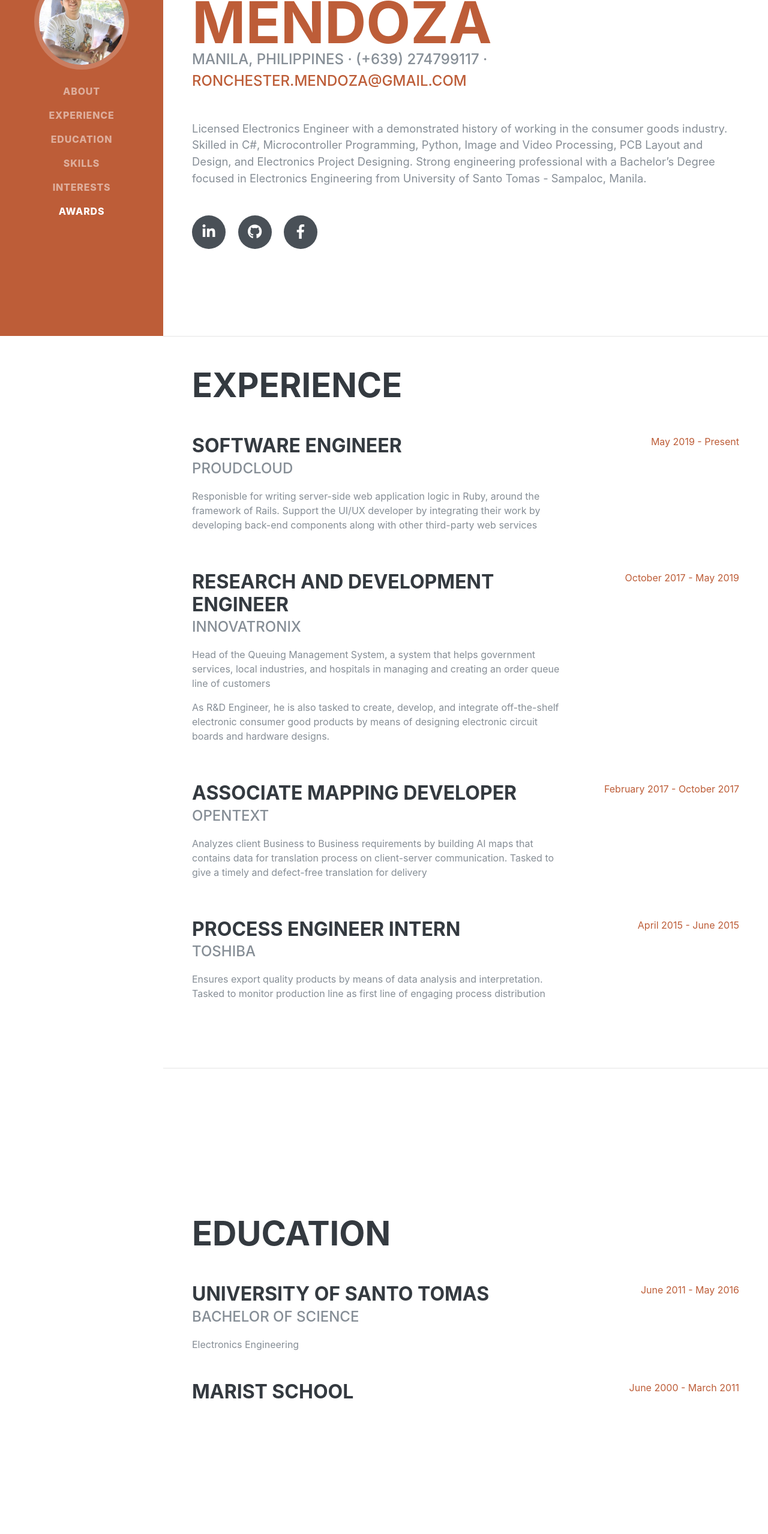
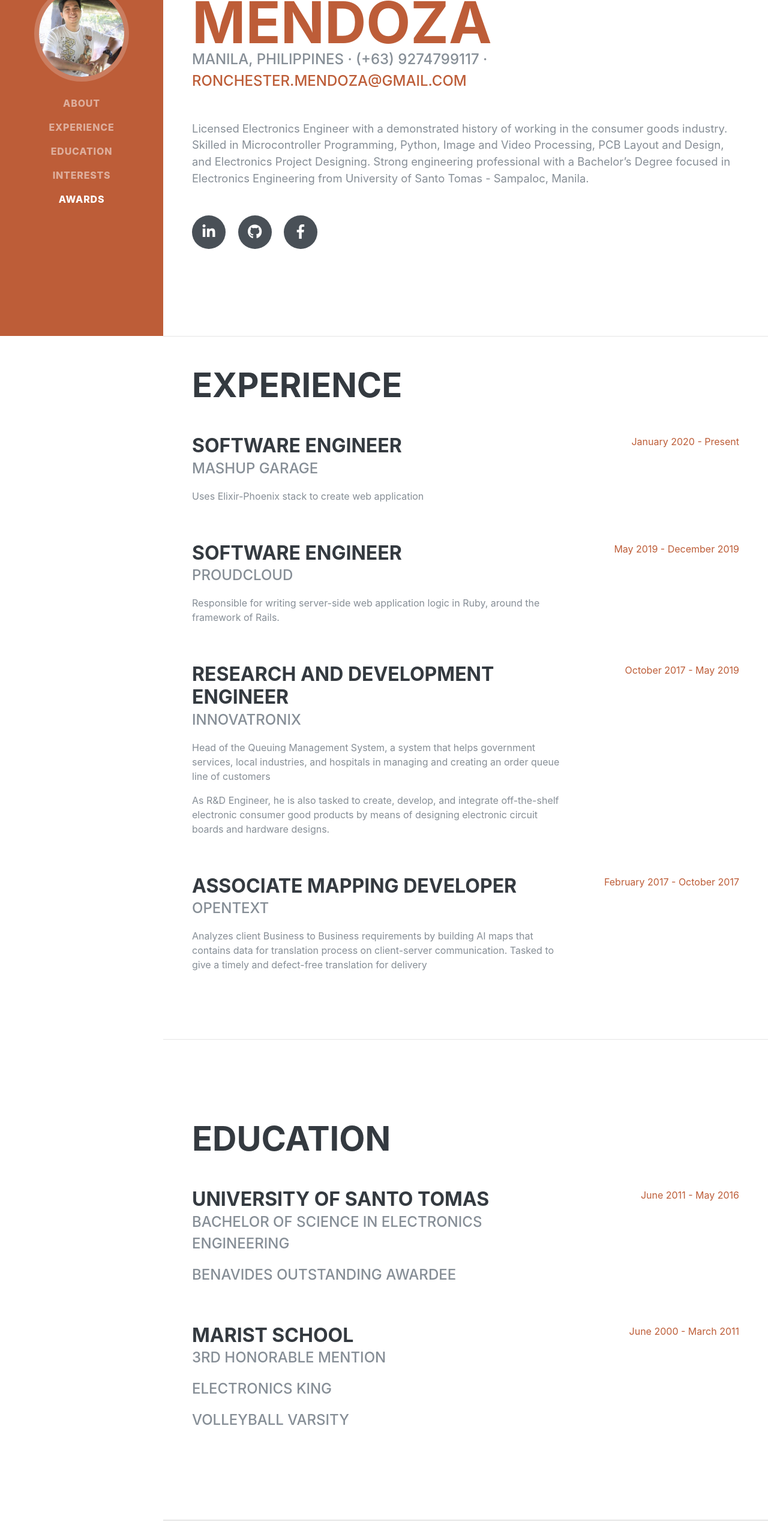
Before and after one commit to ronsigter/resume, a plain HTML site: page index.html in a window 1280 px wide. Shown: the part 240-2797 px from the top of the page at 60% size. Drawn offline with Linux system fonts and the light colour scheme; a web font is replaced by a local one.

Commit message:
Edits info

```diff
--- a/index.html
+++ b/index.html
@@ -1,38 +1,58 @@
 <!DOCTYPE html>
 <html lang="en">
-
   <head>
-
-    <meta charset="utf-8">
-    <meta name="viewport" content="width=device-width, initial-scale=1, shrink-to-fit=no">
-    <meta name="description" content="">
-    <meta name="author" content="">
+    <meta charset="utf-8" />
+    <meta
+      name="viewport"
+      content="width=device-width, initial-scale=1, shrink-to-fit=no"
+    />
+    <meta name="description" content="" />
+    <meta name="author" content="" />
 
     <title>Chesturtle</title>
 
     <!-- Bootstrap core CSS -->
-    <link href="vendor/bootstrap/css/bootstrap.min.css" rel="stylesheet">
+    <link href="vendor/bootstrap/css/bootstrap.min.css" rel="stylesheet" />
 
     <!-- Custom fonts for this template -->
-    <link href="https://fonts.googleapis.com/css?family=Saira+Extra+Condensed:500,700" rel="stylesheet">
-    <link href="https://fonts.googleapis.com/css?family=Muli:400,400i,800,800i" rel="stylesheet">
-    <link href="vendor/fontawesome-free/css/all.min.css" rel="stylesheet">
+    <link
+      href="https://fonts.googleapis.com/css?family=Saira+Extra+Condensed:500,700"
+      rel="stylesheet"
+    />
+    <link
+      href="https://fonts.googleapis.com/css?family=Muli:400,400i,800,800i"
+      rel="stylesheet"
+    />
+    <link href="vendor/fontawesome-free/css/all.min.css" rel="stylesheet" />
 
     <!-- Custom styles for this template -->
-    <link href="css/resume.min.css" rel="stylesheet">
-
+    <link href="css/resume.min.css" rel="stylesheet" />
   </head>
 
   <body id="page-top">
-
-    <nav class="navbar navbar-expand-lg navbar-dark bg-primary fixed-top" id="sideNav">
+    <nav
+      class="navbar navbar-expand-lg navbar-dark bg-primary fixed-top"
+      id="sideNav"
+    >
       <a class="navbar-brand js-scroll-trigger" href="#page-top">
         <span class="d-block d-lg-none">Ronchester Sigfrid Mendoza</span>
         <span class="d-none d-lg-block">
-        <img class="img-fluid img-profile rounded-circle mx-auto mb-2" src="img/profile.jpg" alt="">
+          <img
+            class="img-fluid img-profile rounded-circle mx-auto mb-2"
+            src="img/profile.jpg"
+            alt=""
+          />
         </span>
       </a>
-        <button class="navbar-toggler" type="button" data-toggle="collapse" data-target="#navbarSupportedContent" aria-controls="navbarSupportedContent" aria-expanded="false" aria-label="Toggle navigation">
+      <button
+        class="navbar-toggler"
+        type="button"
+        data-toggle="collapse"
+        data-target="#navbarSupportedContent"
+        aria-controls="navbarSupportedContent"
+        aria-expanded="false"
+        aria-label="Toggle navigation"
+      >
         <span class="navbar-toggler-icon"></span>
       </button>
       <div class="collapse navbar-collapse" id="navbarSupportedContent">
@@ -41,16 +61,19 @@
             <a class="nav-link js-scroll-trigger" href="#about">About</a>
           </li>
           <li class="nav-item">
-                    <a class="nav-link js-scroll-trigger" href="#experience">Experience</a>
+            <a class="nav-link js-scroll-trigger" href="#experience"
+              >Experience</a
+            >
           </li>
           <li class="nav-item">
-                    <a class="nav-link js-scroll-trigger" href="#education">Education</a>
+            <a class="nav-link js-scroll-trigger" href="#education"
+              >Education</a
+            >
           </li>
           <li class="nav-item">
-                    <a class="nav-link js-scroll-trigger" href="#skills">Skills</a>
-                </li>
-                <li class="nav-item">
-                    <a class="nav-link js-scroll-trigger" href="#interests">Interests</a>
+            <a class="nav-link js-scroll-trigger" href="#interests"
+              >Interests</a
+            >
           </li>
           <li class="nav-item">
             <a class="nav-link js-scroll-trigger" href="#awards">Awards</a>
@@ -60,19 +83,33 @@
     </nav>
 
     <div class="container-fluid p-0">
-
-        <section class="resume-section p-3 p-lg-5 d-flex align-items-center" id="about">
+      <section
+        class="resume-section p-3 p-lg-5 d-flex align-items-center"
+        id="about"
+      >
         <div class="w-100">
-                <h1 class="mb-0">Chester
+          <h1 class="mb-0">
+            Chester
             <span class="text-primary">Mendoza</span>
           </h1>
-                <div class="subheading mb-5">Manila, Philippines · (+639) 274799117 ·
-                    <a href="mailto:ronchester.mendoza@gmail.com">ronchester.mendoza@gmail.com</a>
+          <div class="subheading mb-5">
+            Manila, Philippines · (+63) 9274799117 ·
+            <a href="mailto:ronchester.mendoza@gmail.com"
+              >ronchester.mendoza@gmail.com</a
+            >
           </div>
-                <p class="lead mb-5">Licensed Electronics Engineer with a demonstrated history of working in the consumer goods industry. Skilled in C#, Microcontroller Programming, Python, Image and Video Processing, PCB Layout and Design, and Electronics Project Designing.
-                    Strong engineering professional with a Bachelor’s Degree focused in Electronics Engineering from University of Santo Tomas - Sampaloc, Manila.</p>
+          <p class="lead mb-5">
+            Licensed Electronics Engineer with a demonstrated history of working
+            in the consumer goods industry. Skilled in Microcontroller
+            Programming, Python, Image and Video Processing, PCB Layout and
+            Design, and Electronics Project Designing. Strong engineering
+            professional with a Bachelor’s Degree focused in Electronics
+            Engineering from University of Santo Tomas - Sampaloc, Manila.
+          </p>
           <div class="social-icons">
-                    <a href="https://ph.linkedin.com/in/ronchester-sigfrid-mendoza-50a621101">
+            <a
+              href="https://ph.linkedin.com/in/ronchester-sigfrid-mendoza-50a621101"
+            >
               <i class="fab fa-linkedin-in"></i>
             </a>
             <a href="https://github.com/ronsigter">
@@ -85,181 +122,180 @@
         </div>
       </section>
 
-        <hr class="m-0">
+      <hr class="m-0" />
 
-        <section class="resume-section p-3 p-lg-5 d-flex justify-content-center" id="experience">
+      <section
+        class="resume-section p-3 p-lg-5 d-flex justify-content-center"
+        id="experience"
+      >
         <div class="w-100">
           <h2 class="mb-5">Experience</h2>
 
-                <div class="resume-item d-flex flex-column flex-md-row justify-content-between mb-5">
+          <div
+            class="resume-item d-flex flex-column flex-md-row justify-content-between mb-5"
+          >
+            <div class="resume-content">
+              <h3 class="mb-0">Software Engineer</h3>
+              <div class="subheading mb-3">Mashup Garage</div>
+              <p>Uses Elixir-Phoenix stack to create web application</p>
+            </div>
+            <div class="resume-date text-md-right">
+              <span class="text-primary">January 2020 - Present</span>
+            </div>
+          </div>
+
+          <div
+            class="resume-item d-flex flex-column flex-md-row justify-content-between mb-5"
+          >
             <div class="resume-content">
               <h3 class="mb-0">Software Engineer</h3>
               <div class="subheading mb-3">Proudcloud</div>
-                        <p>Responisble for writing server-side web application logic in Ruby, around the framework of Rails. Support the UI/UX developer by integrating their work by developing back-end components along with other third-party web services</p>
+              <p>
+                Responsible for writing server-side web application logic in
+                Ruby, around the framework of Rails.
+              </p>
             </div>
             <div class="resume-date text-md-right">
-                        <span class="text-primary">May 2019 - Present</span>
+              <span class="text-primary">May 2019 - December 2019</span>
             </div>
           </div>
 
-                <div class="resume-item d-flex flex-column flex-md-row justify-content-between mb-5">
+          <div
+            class="resume-item d-flex flex-column flex-md-row justify-content-between mb-5"
+          >
             <div class="resume-content">
               <h3 class="mb-0">Research and Development Engineer</h3>
               <div class="subheading mb-3">Innovatronix</div>
-                        <p>Head of the Queuing Management System, a system that helps government services, local industries, and hospitals in managing and creating an order queue line of customers</p>
-                        <p>As R&D Engineer, he is also tasked to create, develop, and integrate off-the-shelf electronic  consumer good products by means of designing electronic circuit boards and hardware designs.</p>
+              <p>
+                Head of the Queuing Management System, a system that helps
+                government services, local industries, and hospitals in managing
+                and creating an order queue line of customers
+              </p>
+              <p>
+                As R&D Engineer, he is also tasked to create, develop, and
+                integrate off-the-shelf electronic consumer good products by
+                means of designing electronic circuit boards and hardware
+                designs.
+              </p>
             </div>
             <div class="resume-date text-md-right">
               <span class="text-primary">October 2017 - May 2019</span>
             </div>
           </div>
 
-                <div class="resume-item d-flex flex-column flex-md-row justify-content-between mb-5">
+          <div
+            class="resume-item d-flex flex-column flex-md-row justify-content-between mb-5"
+          >
             <div class="resume-content">
               <h3 class="mb-0">Associate Mapping Developer</h3>
               <div class="subheading mb-3">OpenText</div>
-                        <p>Analyzes client Business to Business requirements by building AI maps that contains data for translation process on client-server communication. Tasked to give a timely and defect-free translation for delivery</p>
+              <p>
+                Analyzes client Business to Business requirements by building AI
+                maps that contains data for translation process on client-server
+                communication. Tasked to give a timely and defect-free
+                translation for delivery
+              </p>
             </div>
             <div class="resume-date text-md-right">
               <span class="text-primary">February 2017 - October 2017</span>
             </div>
           </div>
-
-                <div class="resume-item d-flex flex-column flex-md-row justify-content-between mb-5">
-                    <div class="resume-content">
-                        <h3 class="mb-0">Process Engineer Intern</h3>
-                        <div class="subheading mb-3">Toshiba</div>
-                        <p>Ensures export quality products by means of data analysis and interpretation. Tasked to monitor production line as first line of engaging process distribution</p>
         </div>
-                    <div class="resume-date text-md-right">
-                        <span class="text-primary">April 2015 - June 2015</span>
-                    </div>
-                </div>
-
-            </div>
-
       </section>
 
-        <hr class="m-0">
+      <hr class="m-0" />
 
-        <section class="resume-section p-3 p-lg-5 d-flex align-items-center" id="education" >
-            <div class="w-100" >
+      <section
+        class="resume-section p-3 p-lg-5 d-flex align-items-center"
+        id="education"
+      >
+        <div class="w-100">
           <!--
                 <div class="w-100" style="background-image: url(img/ust.jpg);background-repeat: no-repeat;">
             -->
           <h2 class="mb-5">Education</h2>
 
-                <div class="resume-item d-flex flex-column flex-md-row justify-content-between mb-5">
+          <div
+            class="resume-item d-flex flex-column flex-md-row justify-content-between mb-5"
+          >
             <div class="resume-content">
               <h3 class="mb-0">University of Santo Tomas</h3>
-                        <div class="subheading mb-3">Bachelor of Science</div>
-                        <div>Electronics Engineering</div>
+              <div class="subheading mb-3">
+                Bachelor of Science in Electronics Engineering
+              </div>
+              <div class="subheading mb-3">Benavides Outstanding Awardee</div>
             </div>
             <div class="resume-date text-md-right">
               <span class="text-primary">June 2011 - May 2016</span>
             </div>
           </div>
 
-                <div class="resume-item d-flex flex-column flex-md-row justify-content-between">
+          <div
+            class="resume-item d-flex flex-column flex-md-row justify-content-between"
+          >
             <div class="resume-content">
               <h3 class="mb-0">Marist School</h3>
+              <div class="subheading mb-3">3rd Honorable Mention</div>
+              <div class="subheading mb-3">Electronics King</div>
+              <div class="subheading mb-3">Volleyball Varsity</div>
             </div>
             <div class="resume-date text-md-right">
               <span class="text-primary">June 2000 - March 2011</span>
             </div>
           </div>
-
         </div>
       </section>
 
-        <hr class="m-0">
+      <hr class="m-0" />
 
-        <section class="resume-section p-3 p-lg-5 d-flex align-items-center" id="skills">
-            <div class="w-100">
-                <h2 class="mb-5">Skills</h2>
+      <hr class="m-0" />
 
-                <div class="subheading mb-3">Programming Languages &amp; Tools</div>
-                <ul class="list-inline dev-icons">
-                    <li class="list-inline-item">
-                        <!-- <i class="fab fa-csharp"></i> -->
-                        <img src="https://img.icons8.com/color/48/000000/c-sharp-logo-2.png">
-                    </li>
-                    <li class="list-inline-item">
-                        <!-- <i class="fab fa-csharp"></i> -->
-                        <img src="https://img.icons8.com/color/48/000000/c-plus-plus-logo.png">
-                    </li>
-                    <li class="list-inline-item">
-                        <!-- <i class="fab fa-html5"></i> -->
-                        <img src="https://img.icons8.com/color/48/000000/html-5.png">
-                    </li>
-                    <li class="list-inline-item">
-                        <!-- <i class="fab fa-css3-alt"></i> -->
-                        <img src="https://img.icons8.com/color/48/000000/css3.png">
-                    </li>
-                    <li class="list-inline-item">
-                        <!-- <i class="fab fa-js-square"></i> -->
-                        <img src="https://img.icons8.com/color/48/000000/javascript.png">
-                    </li>
-                    <!-- <li class="list-inline-item">
-                        <i class="fab fa-react"></i>
-                    </li> -->
-                </ul>
-
-                <!-- <div class="subheading mb-3">Workflow</div>
-                <ul class="fa-ul mb-0">
-                    <li>
-                        <i class="fa-li fa fa-check"></i> Mobile-First, Responsive Design</li>
-                    <li>
-                        <i class="fa-li fa fa-check"></i> Cross Browser Testing &amp; Debugging</li>
-                    <li>
-                        <i class="fa-li fa fa-check"></i> Cross Functional Teams</li>
-                    <li>
-                        <i class="fa-li fa fa-check"></i> Agile Development &amp; Scrum</li>
-                </ul>
-            </div> -->
-        </section>
-
-        <hr class="m-0">
-
-        <section class="resume-section p-3 p-lg-5 d-flex align-items-center" id="interests">
+      <section
+        class="resume-section p-3 p-lg-5 d-flex align-items-center"
+        id="interests"
+      >
         <div class="w-100">
           <h2 class="mb-5">Interests</h2>
-                <p>Spare time of his is spend usually
-                surfing the net for DIYs videos and
-                researching about new technologies.
-                He also formed a group of talented
-                engineers named Tumetechnic, which
-                serves as project consultancy.</p>
-                <p>Aside from enjoying the field of
-                technicalities, he also loves to play
-                volleyball and basketball, watch
-                Netflix, and enjoys a cup of coffee.</p>
+          <p>
+            Spare time of his is spend usually surfing the net for DIYs videos
+            and researching about new technologies. He also formed a group of
+            talented engineers named Tumetechnic, which serves as project
+            consultancy.
+          </p>
+          <p>
+            Aside from enjoying the field of technicalities, he also loves to
+            play volleyball and basketball, watch Netflix, and enjoys a cup of
+            coffee.
+          </p>
         </div>
       </section>
 
-        <hr class="m-0">
+      <hr class="m-0" />
 
-        <section class="resume-section p-3 p-lg-5 d-flex align-items-center" id="awards">
+      <section
+        class="resume-section p-3 p-lg-5 d-flex align-items-center"
+        id="awards"
+      >
         <div class="w-100">
           <h2 class="mb-5">Awards &amp; Certifications</h2>
           <ul class="fa-ul mb-0">
             <li>
-                        <i class="fa-li fa fa-trophy text-warning"></i> Recipient of Benavides Outstanding Award</li>
+              <i class="fa-li fa fa-trophy text-warning"></i> Recipient of
+              Benavides Outstanding Award
+            </li>
             <li>
-                        <i class="fa-li fa fa-trophy text-warning"></i> Co-Author of 2015 HNICEM IEEE Best Paper Obstacle Avoidance of Hybrid Mobile-Quadrotor Vehicle with Range Sensors using Fuzzy Logic Contoller</li>
+              <i class="fa-li fa fa-trophy text-warning"></i> Co-Author of 2015
+              HNICEM IEEE Best Paper Obstacle Avoidance of Hybrid
+              Mobile-Quadrotor Vehicle with Range Sensors using Fuzzy Logic
+              Contoller
+            </li>
             <li>
               <i class="fa-li fa fa-trophy text-warning"></i>
-                        Fullstack Development using Progressive UI Framework and Node JS as Back-End</li>
-                    <li>
-                        <i class="fa-li fa fa-trophy text-warning"></i>
-                        Programmable Logci Control Leading to NCII</li>
-                    <li>
-                        <i class="fa-li fa fa-trophy text-warning"></i>
-                        Licensed Electronics Engineer</li>
+              Licensed Electronics Engineer
+            </li>
           </ul>
         </div>
       </section>
-
     </div>
 
     <!-- Bootstrap core JavaScript -->
@@ -271,7 +307,5 @@
 
     <!-- Custom scripts for this template -->
     <script src="js/resume.min.js"></script>
-
   </body>
-
 </html>
```
Lines whose indentation alone changed are shown as unchanged.
